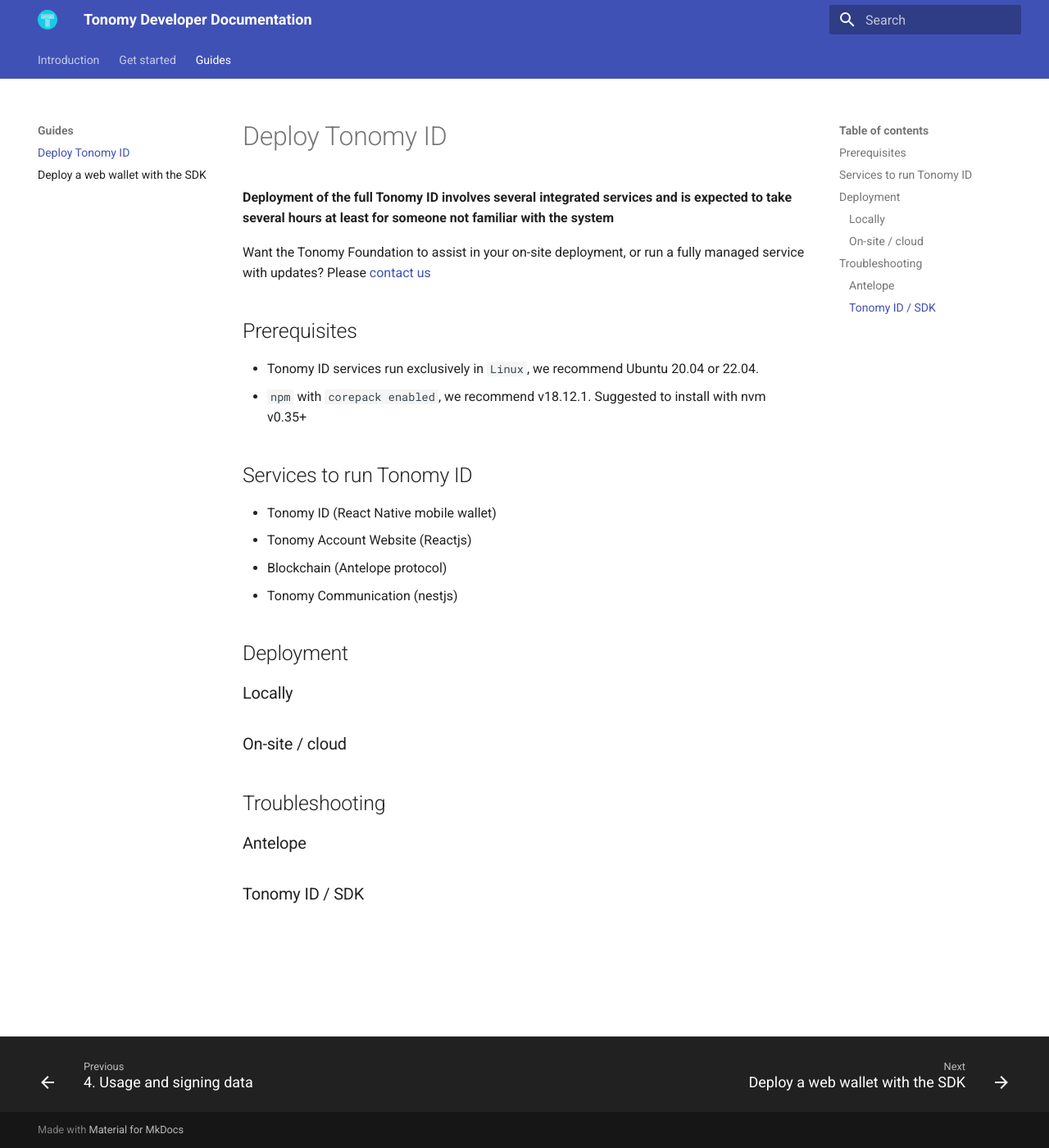
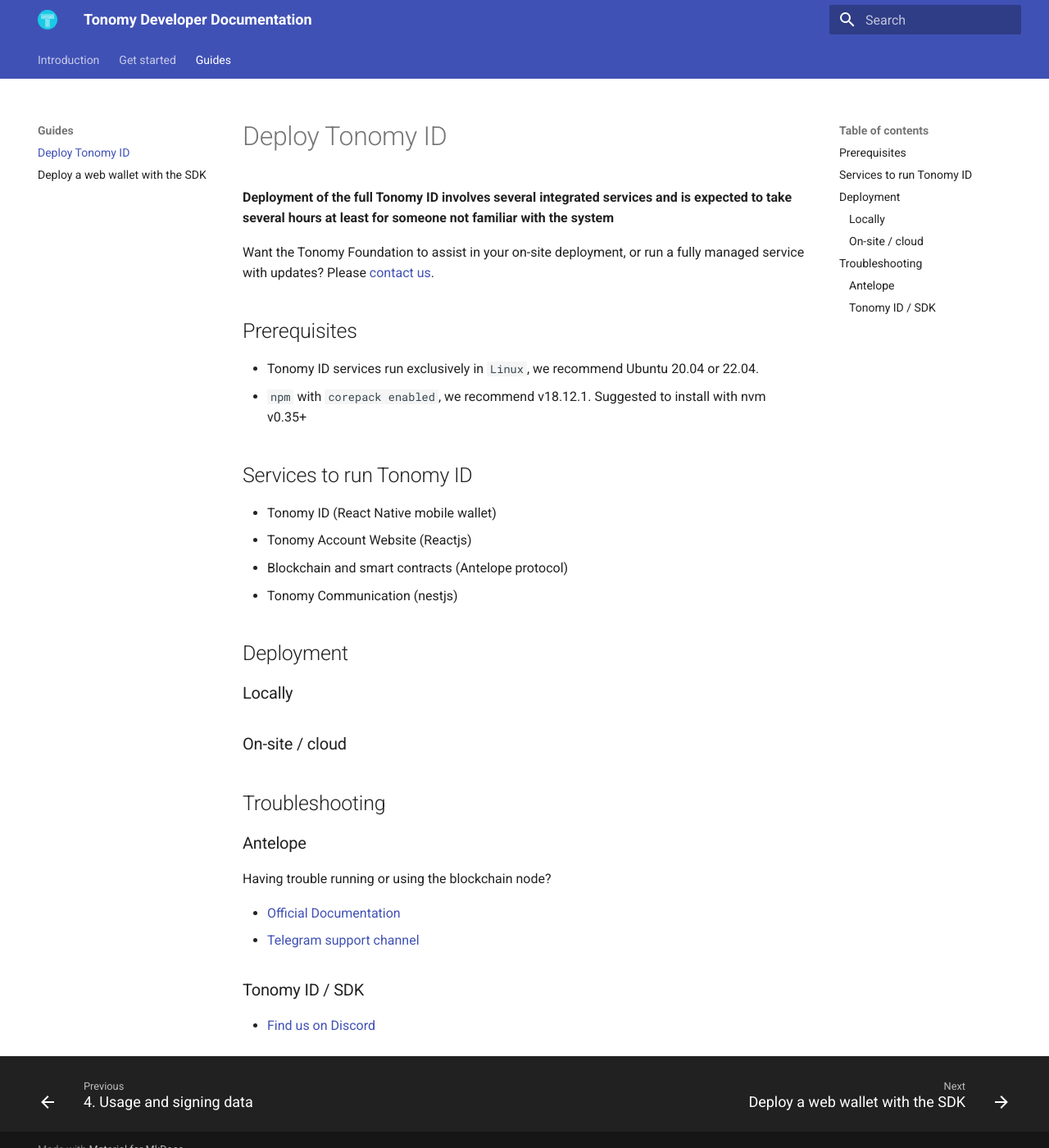
Before and after one commit to Tonomy-Foundation/Tonomy-ID-SDK, an MkDocs documentation site: the page built from docs/guides/deploy.md, in a window 1280 px wide and 1400 px high. Shown: the whole window at 82% size. Built offline with MkDocs 1.6.1 and Material for MkDocs 9.7.7, drawn with Linux system fonts in a browser that asks for light colours.

Commit message:
docs: deployment guide started

```diff
--- a/docs/guides/deploy.md
+++ b/docs/guides/deploy.md
@@ -2,7 +2,7 @@
 
 **Deployment of the full Tonomy ID involves several integrated services and is expected to take several hours at least for someone not familiar with the system**
 
-Want the Tonomy Foundation to assist in your on-site deployment, or run a fully managed service with updates? Please [contact us](https://tonomy.io/contact)
+Want the Tonomy Foundation to assist in your on-site deployment, or run a fully managed service with updates? Please [contact us](https://tonomy.io/contact).
 
 ## Prerequisites
 
@@ -13,7 +13,7 @@
 
 - Tonomy ID (React Native mobile wallet)
 - Tonomy Account Website (Reactjs)
-- Blockchain (Antelope protocol)
+- Blockchain and smart contracts (Antelope protocol)
 - Tonomy Communication (nestjs)
 
 ## Deployment
@@ -26,4 +26,11 @@
 
 ### Antelope
 
+Having trouble running or using the blockchain node?
+
+- [Official Documentation](https://docs.eosnetwork.com/)
+- [Telegram support channel](https://t.me/antelopedevs)
+
 ### Tonomy ID / SDK
+
+- [Find us on Discord](https://www.discord.gg/QqVJz5XF8d)
```
